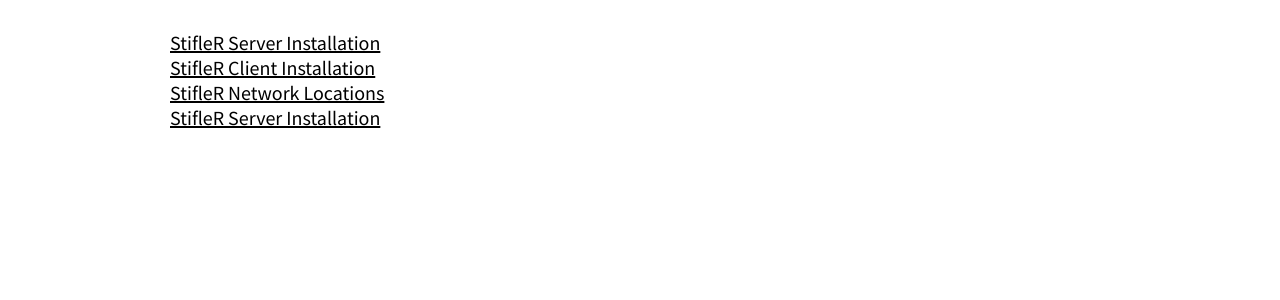
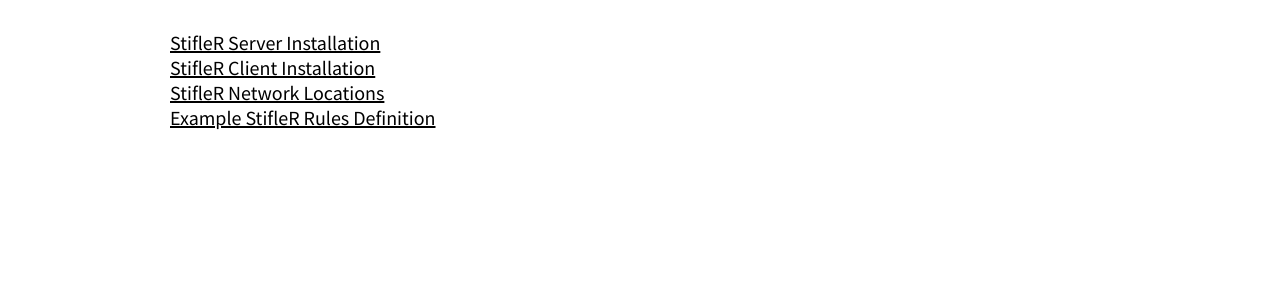
Before and after one commit to RoseSmithTest/2PintTest.github.io, a Jekyll site: the page built from docs/stiflerquickstartguide.html, in a window 1280 px wide. Shown: the part 538-838 px from the top of the page. Built offline with Jekyll 4.4.1, drawn with Linux system fonts in a browser that asks for light colours.

Commit message:
Update stiflerquickstartguide.html

```diff
--- a/docs/stiflerquickstartguide.html
+++ b/docs/stiflerquickstartguide.html
@@ -13,7 +13,7 @@ navigation_weight: 1
 		<a href="/docs/StifleRServerInstallation.html">StifleR Server Installation</a><br>
 		<a href="/docs/StifleRClientInstallation.html">StifleR Client Installation</a><br>
 		<a href="/docs/StifleRNetworkLocations.html">StifleR Network Locations</a><br>
-		<a href="/docs/StifleRServerInstallation.html">StifleR Server Installation</a><br>
+		<a href="/docs/ExampleStifleRRulesDefinition.html">Example StifleR Rules Definition</a><br>
 
 <br><br><br><br><br><br><br><br><br><br><br><br><br><br>
 		</div>
```
